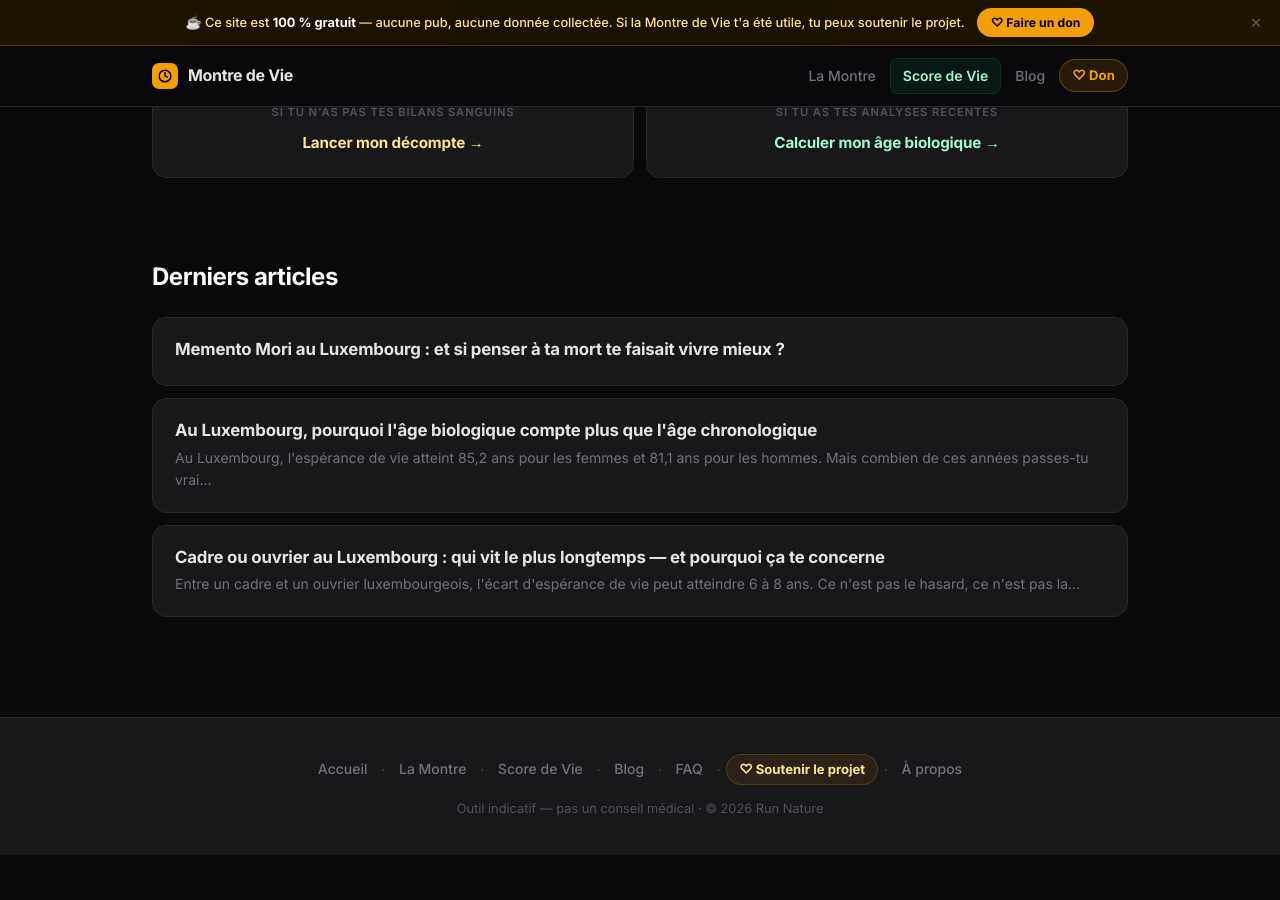
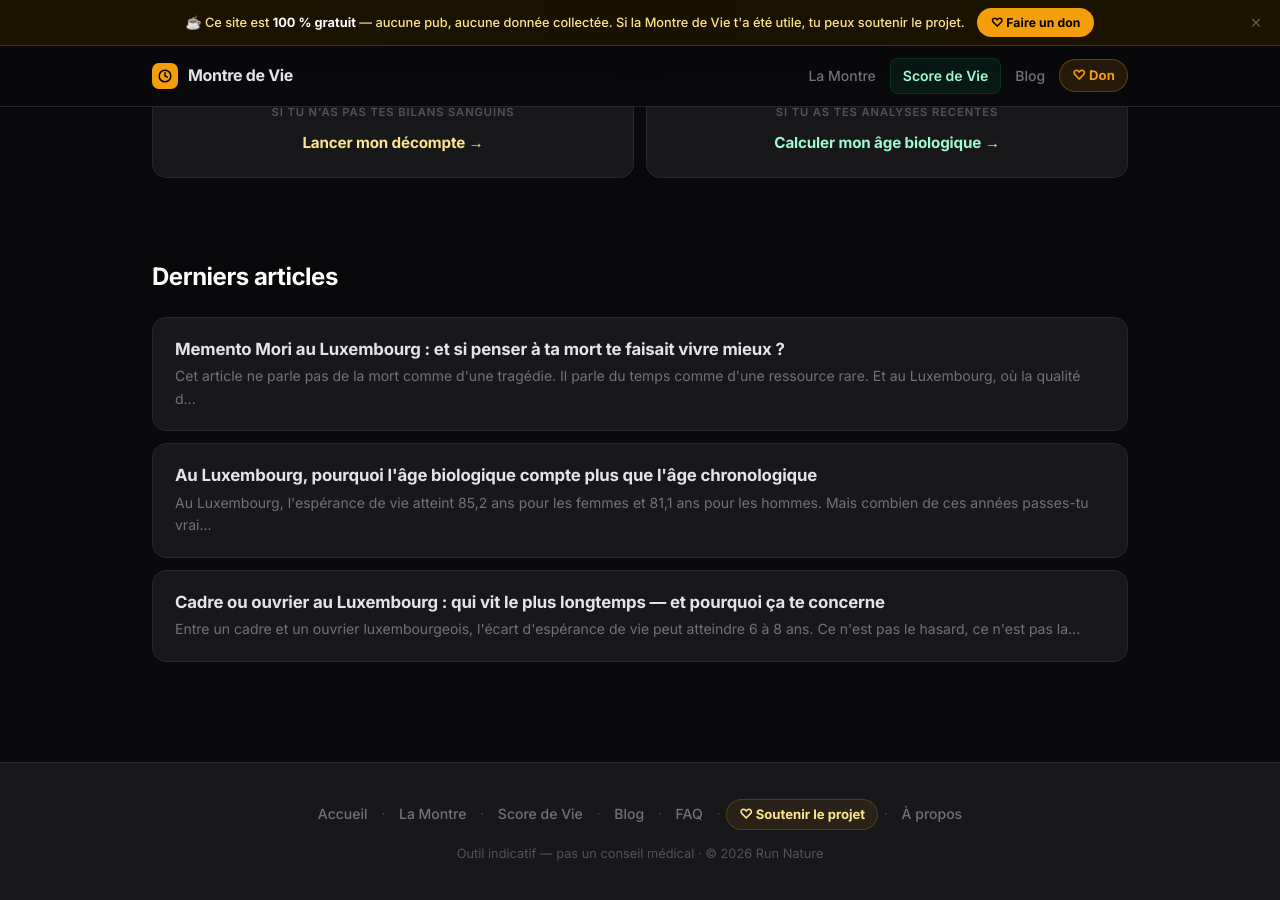
Before and after one commit to SebRunNature/memento-mori, a Jekyll site: the page built from index.html, in a window 1280 px wide and 900 px high, scrolled down 2078 px. Built offline with Jekyll 4.4.1, drawn with Linux system fonts in a browser that asks for light colours; before the commit the page ends 2933 px from its top, so only the background shows below that.

Commit message:
Update 2026-05-21-memento-mori-luxembourg.html

```diff
--- a/_posts/2026-05-21-memento-mori-luxembourg.html
+++ b/_posts/2026-05-21-memento-mori-luxembourg.html
@@ -1,9 +1,10 @@
 ---
-layout: post
+layout: default
 title: "Memento Mori au Luxembourg : et si penser à ta mort te faisait vivre mieux ?"
 description: "Memento Mori au Luxembourg — la philosophie stoïcienne qui transforme ta relation au temps. Espérance de vie à 83 ans au Grand-Duché : et si tu comptais vraiment tes secondes ?"
+excerpt: "Cet article ne parle pas de la mort comme d'une tragédie. Il parle du temps comme d'une ressource rare. Et au Luxembourg, où la qualité de vie est élevée, où les secondes valent cher, la question devient urgente : est-ce qu'on les utilise vraiment ?"
 date: 2026-05-21
-author: "Sébastien Salomon"
+author: Sébastien Salomon
 canonical: "https://montre-de-vie.com/blog/memento-mori-luxembourg/"
 tags: [memento mori, philosophie, Luxembourg, stoïcisme, longévité]
 ---
```
